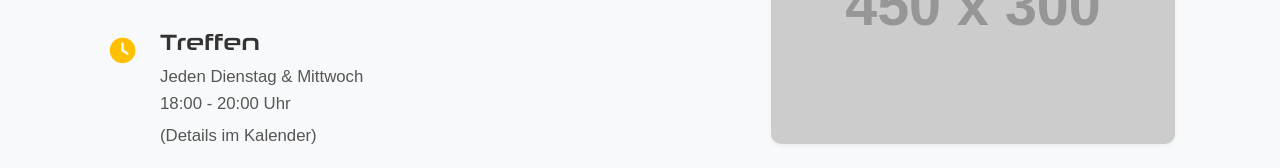
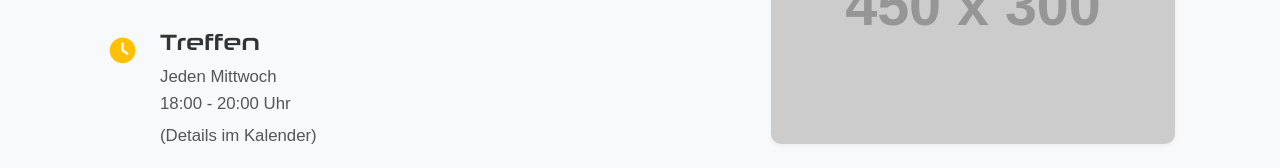
Before and after one commit to 3Blin/cyberscouts, a plain HTML site: page index.html in a window 1280 px wide. Shown: the part 3570-3738 px from the top of the page. Drawn offline with Linux system fonts and the light colour scheme; placeholder pictures from the web are drawn by us.

Commit message:
index.html aktualisieren

```diff
--- a/index.html
+++ b/index.html
@@ -159,7 +159,7 @@
             <div class="info-icon"><i class="fas fa-clock"></i></div>
             <div class="info-text">
               <h3>Treffen</h3>
-              <p>Jeden Dienstag & Mittwoch<br>18:00 - 20:00 Uhr</p>
+              <p>Jeden Mittwoch<br>18:00 - 20:00 Uhr</p>
               <p>(Details im Kalender)</p>
             </div>
           </div>
```
